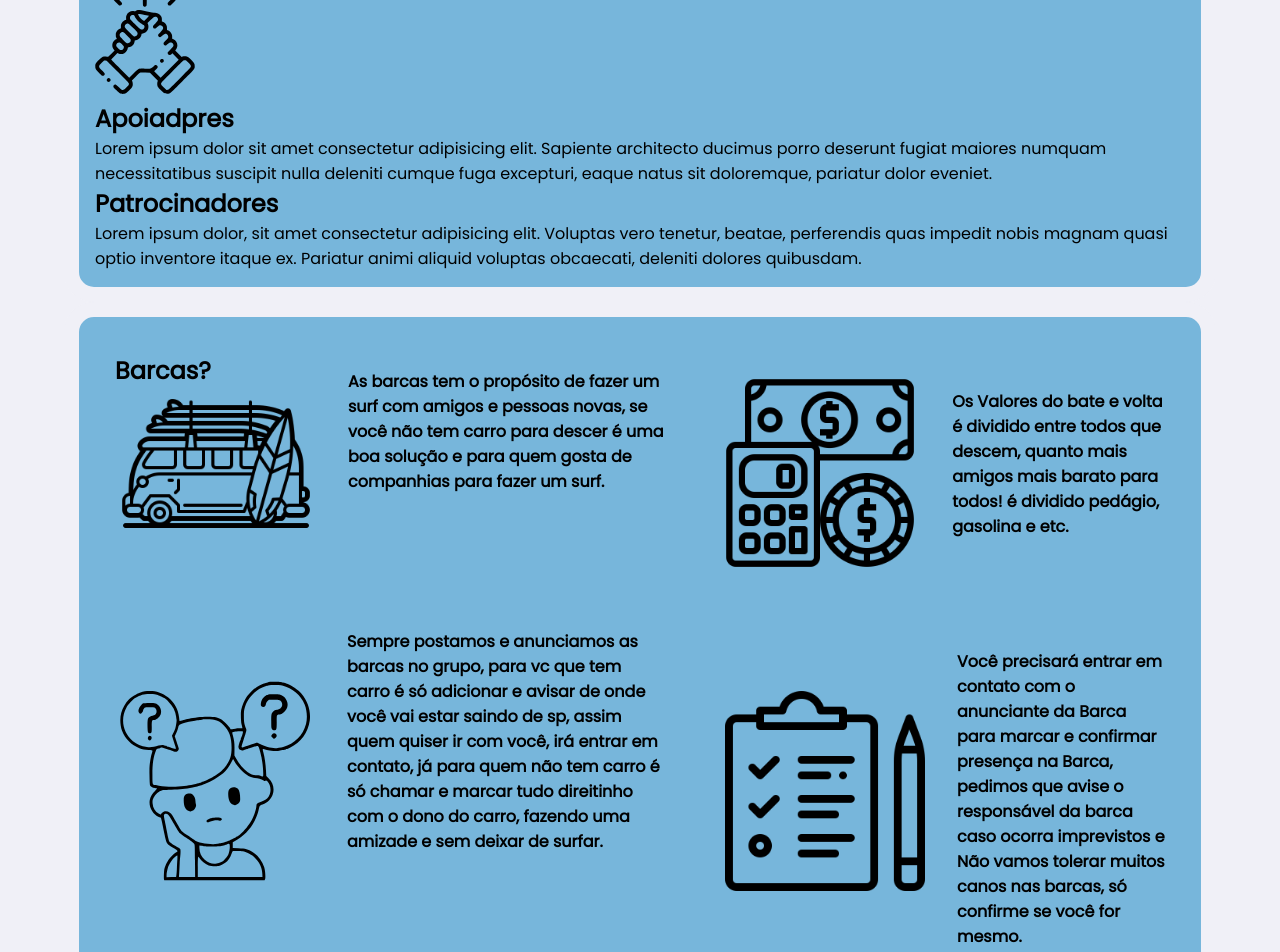
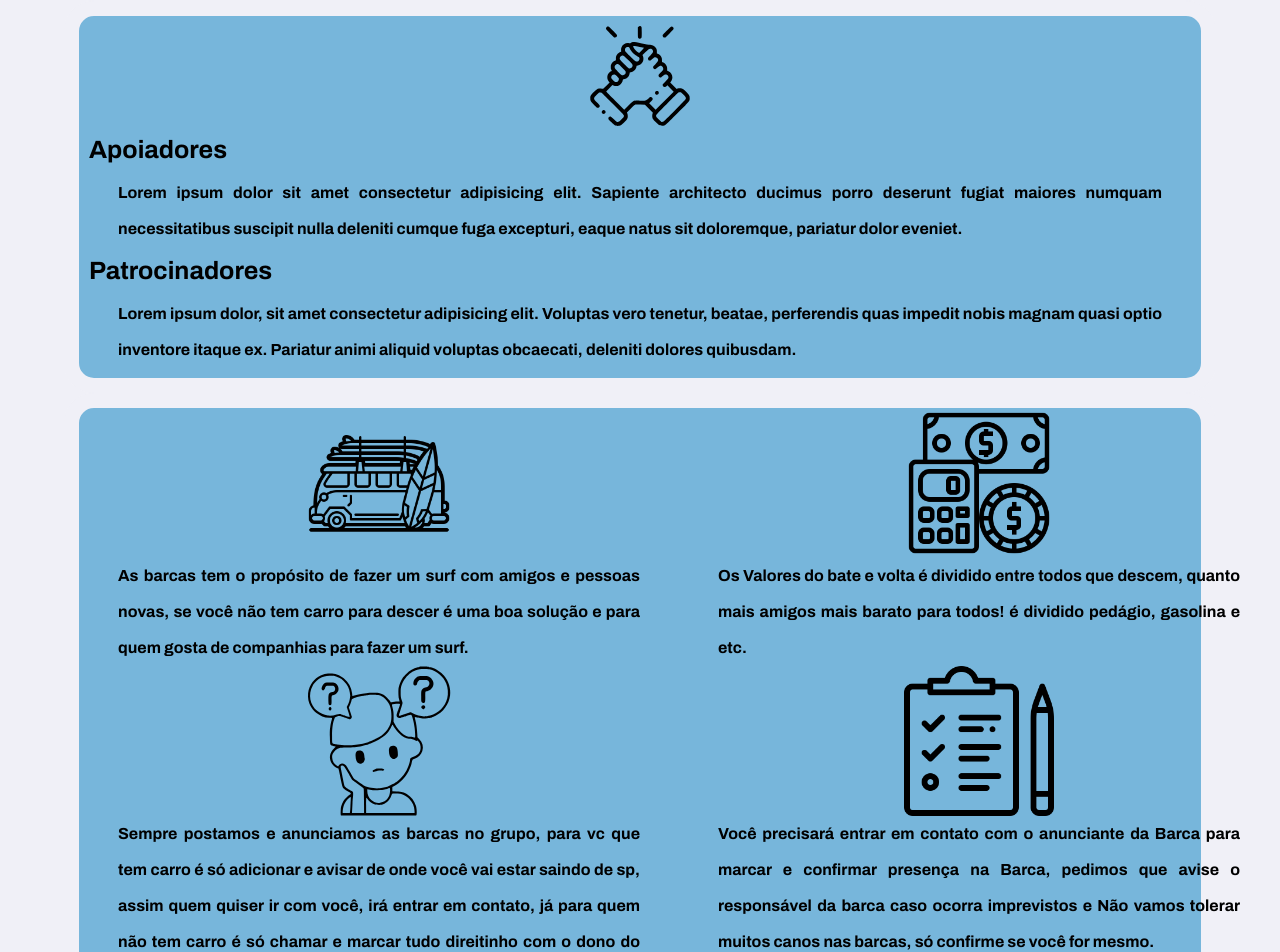
Before and after one commit to gjmedeiros/surf-volta-sp, a React (Create React App) app: page / in a window 1280 px wide. Shown: the part 1420-2372 px from the top of the page. Built offline with nearby package versions, Linux system fonts and the light colour scheme.

Commit message:
Correcoes e construido um grid para Landing

```diff
--- a/src/App.tsx
+++ b/src/App.tsx
@@ -2,7 +2,7 @@ import { Route, Routes } from 'react-router-dom'
 
 import { RequireAuth } from './contexts/Auth/RequireAuth'
 import Adm from './pages/Adm'
-import Landing from './pages/Landing'
+import { Landing } from './pages/Landing'
 import Login from './pages/Login'
 import Market from './pages/Market'
 
--- a/src/components/Landing/CardBarcas/index.tsx
+++ b/src/components/Landing/CardBarcas/index.tsx
@@ -1,55 +1,20 @@
-import custo from '../../../assets/images/iconsBarcas/custo.svg'
-import duvida from '../../../assets/images/iconsBarcas/duvida.svg'
-import furgao from '../../../assets/images/iconsBarcas/furgao.svg'
-import organizar from '../../../assets/images/iconsBarcas/organizar.svg'
+import React from 'react'
 
 import './style.css'
 
-const CardBarcas = () => {
+interface INCardBarcasProps {
+  imagem: string
+  description: string
+}
+
+const CardBarcas: React.FC<INCardBarcasProps> = ({ imagem, description }) => {
   return (
     <article className="card-barcas">
       <header>
-        <div className="barcas-flex-1">
-          <h1>Barcas?</h1>
-          <div className="furgaoo">
-            <img className="img-barcas" src={furgao} alt="" />
-            <p className="p-barcas">
-              As barcas tem o propósito de fazer um surf com amigos e pessoas
-              novas, se você não tem carro para descer é uma boa solução e para
-              quem gosta de companhias para fazer um surf.
-            </p>
-          </div>
-          <div className="custos">
-            <img className="img-barcas" src={custo} alt="" />
-            <p className="p-barcas">
-              Os Valores do bate e volta é dividido entre todos que descem,
-              quanto mais amigos mais barato para todos! é dividido pedágio,
-              gasolina e etc.
-            </p>
-          </div>
-        </div>
-        <div className="barcas-flex-2">
-          <div className="duvid">
-            <img className="img-barcas" src={duvida} alt="" />
-            <p className="p-barcas">
-              Sempre postamos e anunciamos as barcas no grupo, para vc que tem
-              carro é só adicionar e avisar de onde você vai estar saindo de sp,
-              assim quem quiser ir com você, irá entrar em contato, já para quem
-              não tem carro é só chamar e marcar tudo direitinho com o dono do
-              carro, fazendo uma amizade e sem deixar de surfar.
-            </p>
-          </div>
-          <div className="organization">
-            <img className="img-barcas" src={organizar} alt="" />
-            <p className="p-barcas">
-              Você precisará entrar em contato com o anunciante da Barca para
-              marcar e confirmar presença na Barca, pedimos que avise o
-              responsável da barca caso ocorra imprevistos e Não vamos tolerar
-              muitos canos nas barcas, só confirme se você for mesmo.
-            </p>
-          </div>
-        </div>
+        <img src={imagem} alt="icon-barcas" />
       </header>
+
+      <footer>{description}</footer>
     </article>
   )
 }
--- a/src/components/Landing/CardBarcas/style.css
+++ b/src/components/Landing/CardBarcas/style.css
@@ -1,76 +1,21 @@
-.card-barcas {
-  background: var(--color-background-card);
-  border: 1.5rem solid var(--color-line-in-white-card);
-  border-radius: 3rem;
-  color: black;
+.card-barcas header {
+  display: flex;
+  align-items: center;
+  justify-content: center;
 }
 
-.img-barcas {
+.card-barcas header img {
   width: 20rem;
+  height: 15rem;
 }
 
-.barcas-flex-1 {
-  margin: 2rem;
+.card-barcas footer {
+  color: var(--color-button-text);
+  font: 700 1.6rem Archivo;
+  line-height: 3.6rem;
+  text-align: justify;
+  padding: 0rem 3.9rem;
+  border-radius: 3rem;
+  background: transparent;
+  /* margin-top: 1rem; */
 }
-
-.barcas-flex-2 {
-  margin: 2rem;
-}
-
-.p-barcas {
-  font-weight: 900;
-}
-
-.custos {
-  margin-top: 2rem;
-}
-
-.organization {
-  margin-top: 2rem;
-}
-
-@media (min-width: 700px) {
-  h1 {
-    width: 1px;
-  }
-
-  .card-barcas {
-    padding: 1em;
-    display: flex;
-    flex-direction: column;
-  }
-
-  .barcas-flex-1 {
-    display: inline-flex;
-  }
-
-  .barcas-flex-2 {
-    display: inline-flex;
-  }
-
-  .p-barcas {
-    color: black;
-    font-weight: 900;
-    display: inline-block;
-    margin-top: 1em;
-    margin-left: 2em;
-  }
-
-  .furgaoo {
-    display: flex;
-  }
-
-  .custos {
-    padding-left: 5rem;
-    display: flex;
-  }
-
-  .duvid {
-    display: flex;
-  }
-
-  .organization {
-    padding-left: 6rem;
-    display: flex;
-  }
-}
--- a/src/components/Landing/CardItem/styles.css
+++ b/src/components/Landing/CardItem/styles.css
@@ -17,8 +17,8 @@
 }
 
 .card-item-landing header img {
-  width: 37rem;
-  height: 37rem;
+  width: 30rem;
+  height: 30rem;
   border-radius: 3rem;
 }
 
--- a/src/components/Landing/CardPatrocinio/index.tsx
+++ /dev/null
@@ -1,33 +0,0 @@
-import support from '../../../assets/images/icons/support.svg'
-
-import './style.css'
-
-const CardPatrocinio = () => {
-  return (
-    <article className="card-barcas">
-      <header>
-        <img className="img-support" src={support} alt="" />
-        <div className="apoiadors">
-          <h2>Apoiadpres</h2>
-          <p>
-            Lorem ipsum dolor sit amet consectetur adipisicing elit. Sapiente
-            architecto ducimus porro deserunt fugiat maiores numquam
-            necessitatibus suscipit nulla deleniti cumque fuga excepturi, eaque
-            natus sit doloremque, pariatur dolor eveniet.
-          </p>
-        </div>
-        <div className="patrocinadors">
-          <h2>Patrocinadores</h2>
-          <p>
-            Lorem ipsum dolor, sit amet consectetur adipisicing elit. Voluptas
-            vero tenetur, beatae, perferendis quas impedit nobis magnam quasi
-            optio inventore itaque ex. Pariatur animi aliquid voluptas
-            obcaecati, deleniti dolores quibusdam.
-          </p>
-        </div>
-      </header>
-    </article>
-  )
-}
-
-export default CardPatrocinio
--- a/src/components/Landing/CardPatrocinio/style.css
+++ /dev/null
@@ -1,8 +0,0 @@
-.img-support{
-width: 10rem;
-height: 10rem;
-}
-
-
-@media (min-width: 700px) {
-}
--- a/src/components/Landing/Footer/styles.css
+++ b/src/components/Landing/Footer/styles.css
@@ -70,4 +70,5 @@
 
 .block-footer .block-icons .block-icons-group strong {
   margin-left: 1rem;
+  display: none;
 }
--- a/src/pages/Landing/index.tsx
+++ b/src/pages/Landing/index.tsx
@@ -1,16 +1,22 @@
+import { useRef } from 'react'
+
 import camp1 from '../../assets/images/camp1.svg'
 import camp2 from '../../assets/images/camp2.svg'
 import camp3 from '../../assets/images/camp3.svg'
+import support from '../../assets/images/icons/support.svg'
+import custo from '../../assets/images/iconsBarcas/custo.svg'
+import duvida from '../../assets/images/iconsBarcas/duvida.svg'
+import furgao from '../../assets/images/iconsBarcas/furgao.svg'
+import organizar from '../../assets/images/iconsBarcas/organizar.svg'
 import surfbt2 from '../../assets/images/surfbt2.svg'
 import CardBarcas from '../../components/Landing/CardBarcas'
 import CardItem from '../../components/Landing/CardItem'
-import CardPatrocinio from '../../components/Landing/CardPatrocinio'
 import Footer from '../../components/Landing/Footer'
 import PageHeader from '../../components/Landing/Header'
 
 import './styles.css'
 
-function Landing() {
+export const Landing = () => {
   return (
     <div id="landing" className="container">
       <PageHeader />
@@ -40,7 +46,7 @@ function Landing() {
         </div>
 
         <strong>Circuito</strong>
-        <div className="block-group-circuit">
+
         <div className="block-circuit">
           <CardItem
             imagem={surfbt2}
@@ -57,17 +63,62 @@ function Landing() {
           venha os próximos.`}
           />
         </div>
-          <div className="support">
-            <CardPatrocinio />
-            <div className="Barcas">
-              <CardBarcas />
+
+        <article className="card-support">
+          <header>
+            <img src={support} alt="support" />
+          </header>
+          <div>
+            <strong>Apoiadores</strong>
+            <p>
+              Lorem ipsum dolor sit amet consectetur adipisicing elit. Sapiente
+              architecto ducimus porro deserunt fugiat maiores numquam
+              necessitatibus suscipit nulla deleniti cumque fuga excepturi,
+              eaque natus sit doloremque, pariatur dolor eveniet.
+            </p>
           </div>
+          <div>
+            <strong>Patrocinadores</strong>
+            <p>
+              Lorem ipsum dolor, sit amet consectetur adipisicing elit. Voluptas
+              vero tenetur, beatae, perferendis quas impedit nobis magnam quasi
+              optio inventore itaque ex. Pariatur animi aliquid voluptas
+              obcaecati, deleniti dolores quibusdam.
+            </p>
           </div>
+        </article>
+
+        <div className="block-group-barcas">
+          <CardBarcas
+            imagem={furgao}
+            description="As barcas tem o propósito de fazer um surf com amigos e pessoas novas,
+        se você não tem carro para descer é uma boa solução e para quem gosta de
+        companhias para fazer um surf."
+          />
+          <CardBarcas
+            imagem={custo}
+            description="Os Valores do bate e volta é dividido entre todos que descem, quanto
+            mais amigos mais barato para todos! é dividido pedágio, gasolina e
+            etc."
+          />
+          <CardBarcas
+            imagem={duvida}
+            description="Sempre postamos e anunciamos as barcas no grupo, para vc que tem
+            carro é só adicionar e avisar de onde você vai estar saindo de sp,
+            assim quem quiser ir com você, irá entrar em contato, já para quem
+            não tem carro é só chamar e marcar tudo direitinho com o dono do
+            carro, fazendo uma amizade e sem deixar de surfar."
+          />
+          <CardBarcas
+            imagem={organizar}
+            description="Você precisará entrar em contato com o anunciante da Barca para
+            marcar e confirmar presença na Barca, pedimos que avise o
+            responsável da barca caso ocorra imprevistos e Não vamos tolerar
+            muitos canos nas barcas, só confirme se você for mesmo."
+          />
         </div>
       </main>
       <Footer />
     </div>
   )
 }
-
-export default Landing
--- a/src/pages/Landing/styles.css
+++ b/src/pages/Landing/styles.css
@@ -16,6 +16,46 @@
   font-family: Archivo;
 }
 
+#landing main .card-support {
+  background: var(--color-background-card);
+  border: 1.5rem solid var(--color-line-in-white-card);
+  border-radius: 3rem;
+}
+
+#landing main .card-support strong {
+  margin-left: 1rem;
+}
+
+#landing main .card-support p {
+  color: #000000;
+  font: 700 1.6rem Archivo;
+  line-height: 3.6rem;
+  text-align: justify;
+  padding: 1rem 3.9rem;
+}
+
+#landing main .card-support header {
+  display: flex;
+  align-items: center;
+  justify-content: center;
+  padding: 1rem;
+}
+
+#landing main .card-support img {
+  height: 10rem;
+  width: 10rem;
+}
+
+#landing main .block-group-barcas {
+  background: var(--color-background-card);
+  border: 1.5rem solid var(--color-line-in-white-card);
+  border-radius: 3rem;
+}
+
+#landing main .block-group-barcas .card-barcas + .card-barcas {
+  margin-top: 1.5rem;
+}
+
 @media (min-width: 700px) {
   /*Desktop View*/
   #landing {
@@ -31,23 +71,32 @@
     margin-top: 0rem;
   }
 
-  #landing main .block-group-circuit {
+  #landing main .block-circuit .card-item-landing {
+    display: flex;
+    align-items: center;
     justify-content: center;
   }
 
-  #landing main .block-group-circuit .block-circuit .card-item-landing {
-    display: flex;
-    align-items: center;
-    /* padding: 6rem; */
-  }
-
-  #landing main .block-group-circuit .card-item-landing header img {
+  #landing main .block-circuit .card-item-landing header img {
     height: 50rem;
   }
 
-  #landing main .block-group-circuit .block-sponsors .card-item-landing {
+  #landing main .block-circuit .block-sponsors .card-item-landing {
     display: flex;
     align-items: center;
     padding: 1rem;
   }
+
+  #landing .block-footer .block-icons .block-icons-group strong {
+    display: unset;
+  }
+
+  #landing main .block-group-barcas {
+    display: grid;
+    grid-template-columns: repeat(2, 60rem);
+  }
+
+  #landing main .block-group-barcas .card-barcas + .card-barcas {
+    margin-top: 0rem;
+  }
 }
```
Also changed, not shown: src/components/Landing/Header/index.tsx (+9 -8 lines), src/components/Landing/Header/styles.css (+12 -0 lines). Lines whose indentation alone changed are shown as unchanged.
